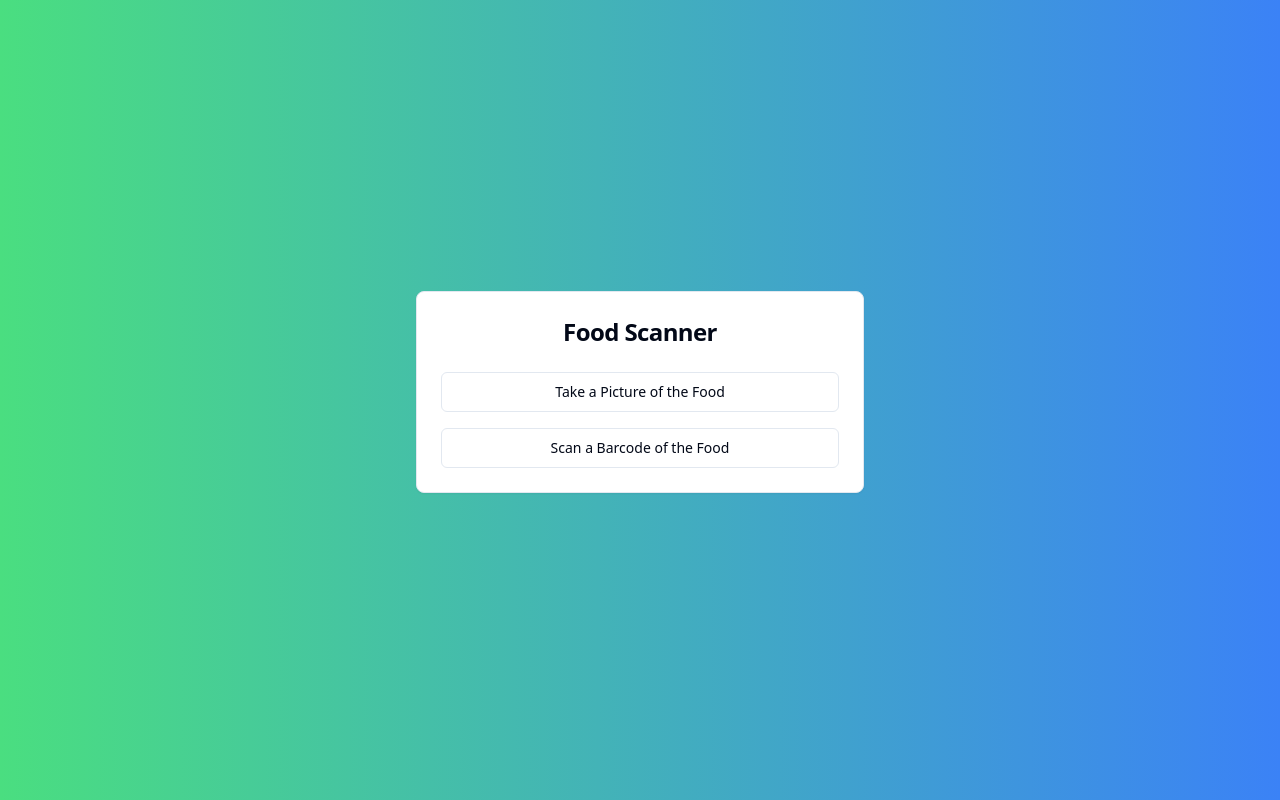
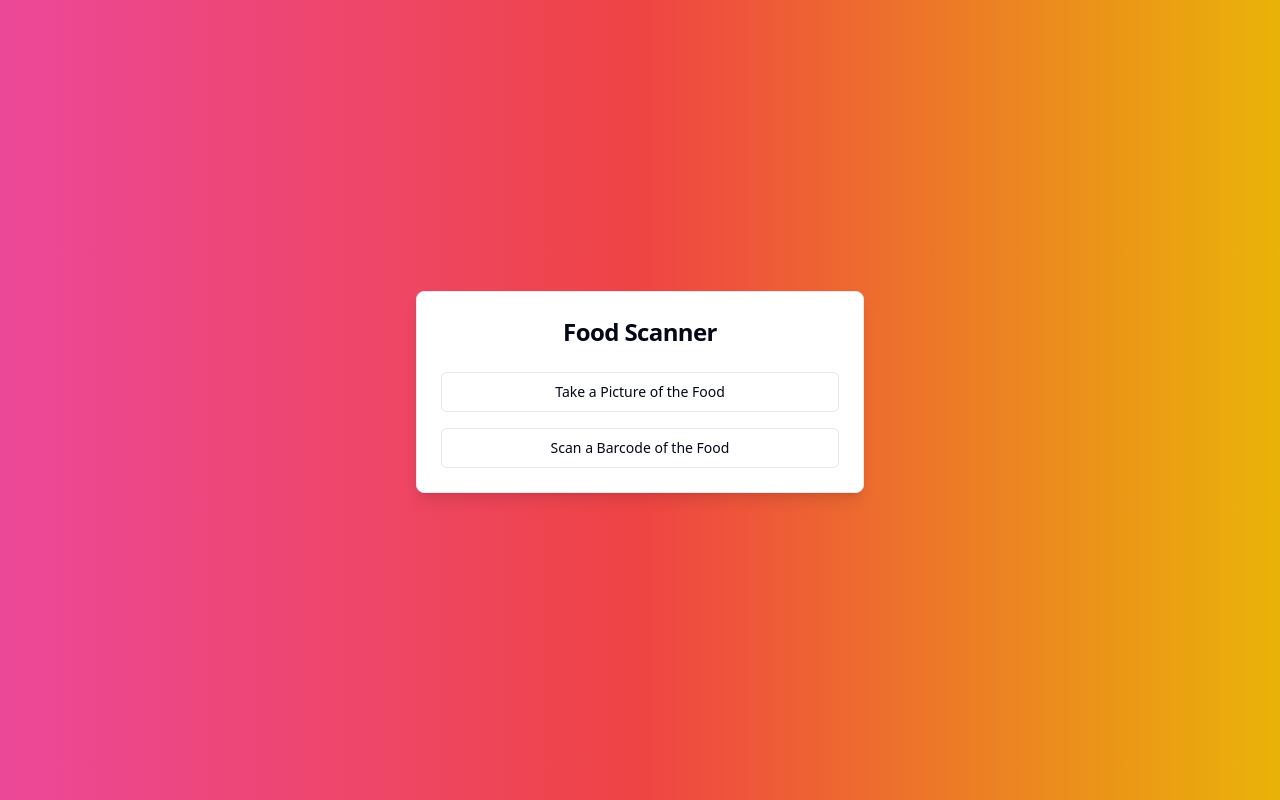
Before and after one commit to GPT-Engineer-App/colorful-nutri-scan, a React (Vite) app: page / in a window 1280 px wide. Built offline with nearby package versions, Linux system fonts and the light colour scheme.

Commit message:
Enhanced UI to be more colorful and user-friendly.

```diff
--- a/src/pages/Index.jsx
+++ b/src/pages/Index.jsx
@@ -103,32 +103,32 @@ const Index = () => {
   }, [scanning]);
 
   return (
-    <div className="h-screen w-screen flex flex-col items-center justify-center space-y-4 bg-gradient-to-r from-green-400 to-blue-500">
-      <Card className="w-full max-w-md">
+    <div className="h-screen w-screen flex flex-col items-center justify-center space-y-4 bg-gradient-to-r from-pink-500 via-red-500 to-yellow-500 p-4">
+      <Card className="w-full max-w-md shadow-lg">
         <CardHeader>
           <CardTitle className="text-center text-2xl">Food Scanner</CardTitle>
         </CardHeader>
         <CardContent className="flex flex-col space-y-4">
-          <Button variant="outline" onClick={handleTakePicture}>
+          <Button variant="outline" onClick={handleTakePicture} className="hover:bg-gray-200">
             Take a Picture of the Food
           </Button>
-          <Button variant="outline" onClick={handleScanBarcode} disabled={scanning}>
+          <Button variant="outline" onClick={handleScanBarcode} disabled={scanning} className="hover:bg-gray-200">
             {scanning ? "Scanning..." : "Scan a Barcode of the Food"}
           </Button>
         </CardContent>
       </Card>
       {photo && (
-        <Card className="w-full max-w-md mt-4">
+        <Card className="w-full max-w-md mt-4 shadow-lg">
           <CardHeader>
             <CardTitle className="text-center text-xl">Captured Photo</CardTitle>
           </CardHeader>
           <CardContent>
-            <img src={photo} alt="Captured" />
+            <img src={photo} alt="Captured" className="rounded-md" />
           </CardContent>
         </Card>
       )}
       {barcodeData && (
-        <Card className="w-full max-w-md mt-4">
+        <Card className="w-full max-w-md mt-4 shadow-lg">
           <CardHeader>
             <CardTitle className="text-center text-xl">Scanned Barcode</CardTitle>
           </CardHeader>
@@ -139,7 +139,7 @@ const Index = () => {
       )}
       <div ref={scannerRef} className="w-full max-w-md mt-4" />
       {nutritionalInfo && (
-        <Card className="w-full max-w-md mt-4">
+        <Card className="w-full max-w-md mt-4 shadow-lg">
           <CardHeader>
             <CardTitle className="text-center text-xl">Nutritional Information</CardTitle>
           </CardHeader>
```
